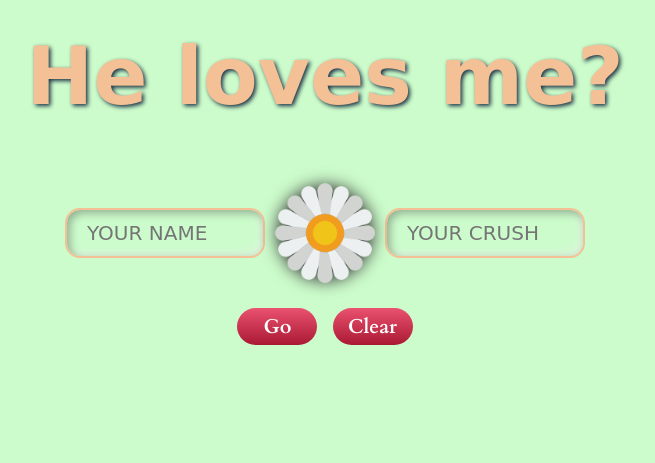
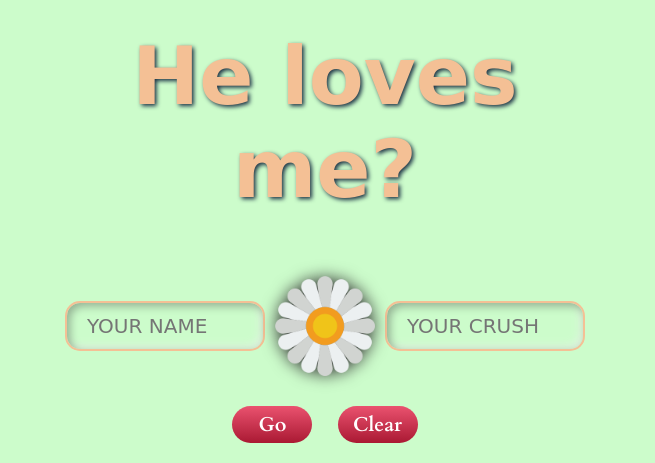
Before and after one commit to BojoZahariev/DoesHeLoveMe, a plain HTML site: page index.html in a window 1280 px wide. Shown: the whole page, without its empty margins (315-970 px from the left). Drawn offline with Linux system fonts and the light colour scheme; a web font is replaced by a local one.

Commit message:
buttons style

```diff
--- a/style.css
+++ b/style.css
@@ -8,6 +8,8 @@
 
 .bigContainer {
   font-family: 'Redressed', cursive;
+  max-width: 600px;
+  margin: auto;
 }
 
 html {
@@ -64,6 +66,7 @@ input:focus {
 
 .mainBtn {
   font-size: 20px;
+  font-family: 'Cardo', serif;
   width: 80px;
   background: linear-gradient(to bottom, #ea526f, #aa1933);
   border: none;
@@ -71,16 +74,13 @@ input:focus {
   color: #fff;
   border-radius: 30px;
   padding: 5px 15px;
-  overflow: hidden;
   cursor: pointer;
-  box-shadow: 0 0 1em rgba(white, 0.5);
   transition: transform 0.1s cubic-bezier(0.5, 0, 0.5, 1), box-shadow 0.2s;
   outline: none;
-  margin: 5px;
-  font-family: 'Cardo', serif;
+  margin: 10px;
 }
 .mainBtn:hover {
-  box-shadow: 0 0 25px #ea526f;
+  box-shadow: 0 0 20px #ea526f;
 }
 
 .mainBtn:active {
```
